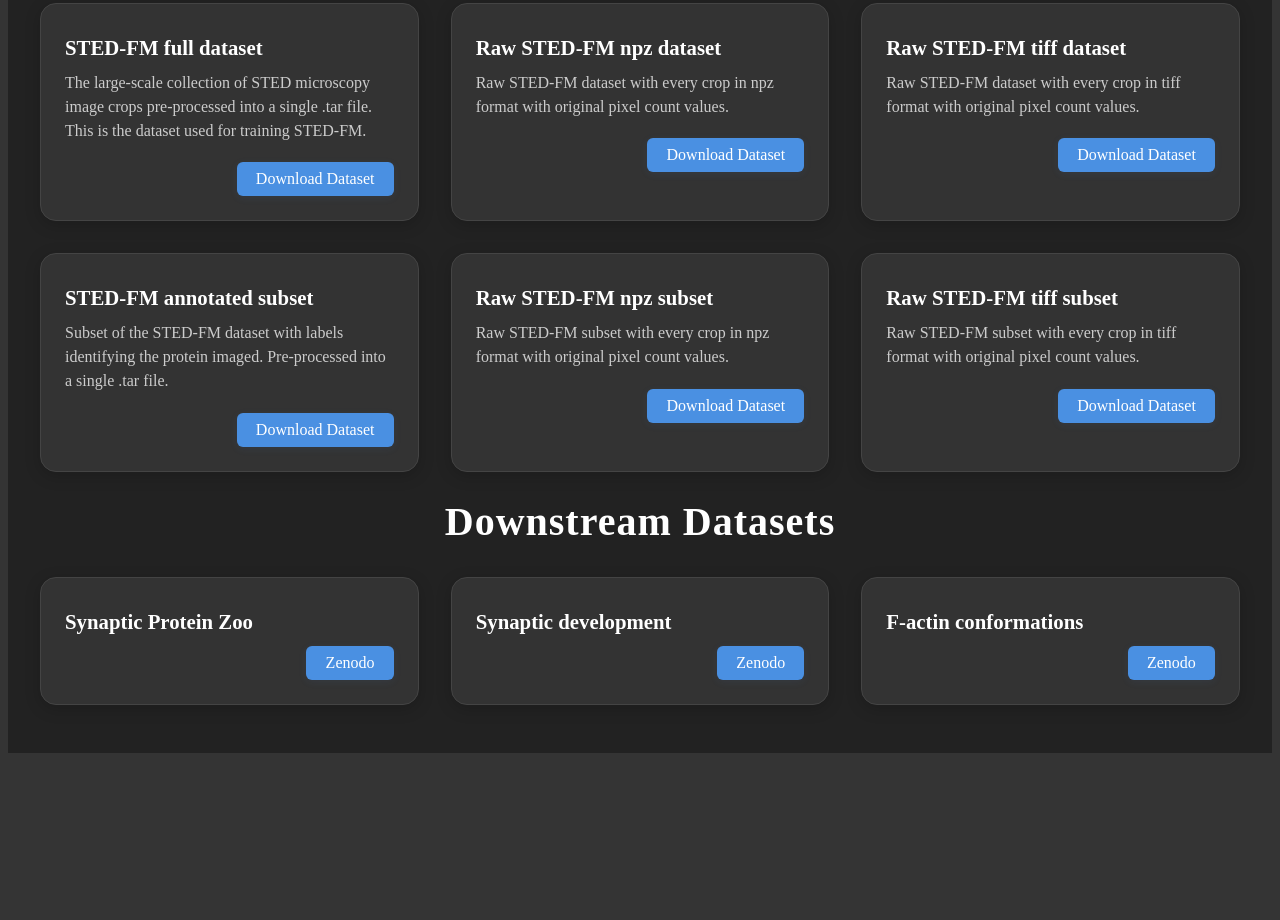
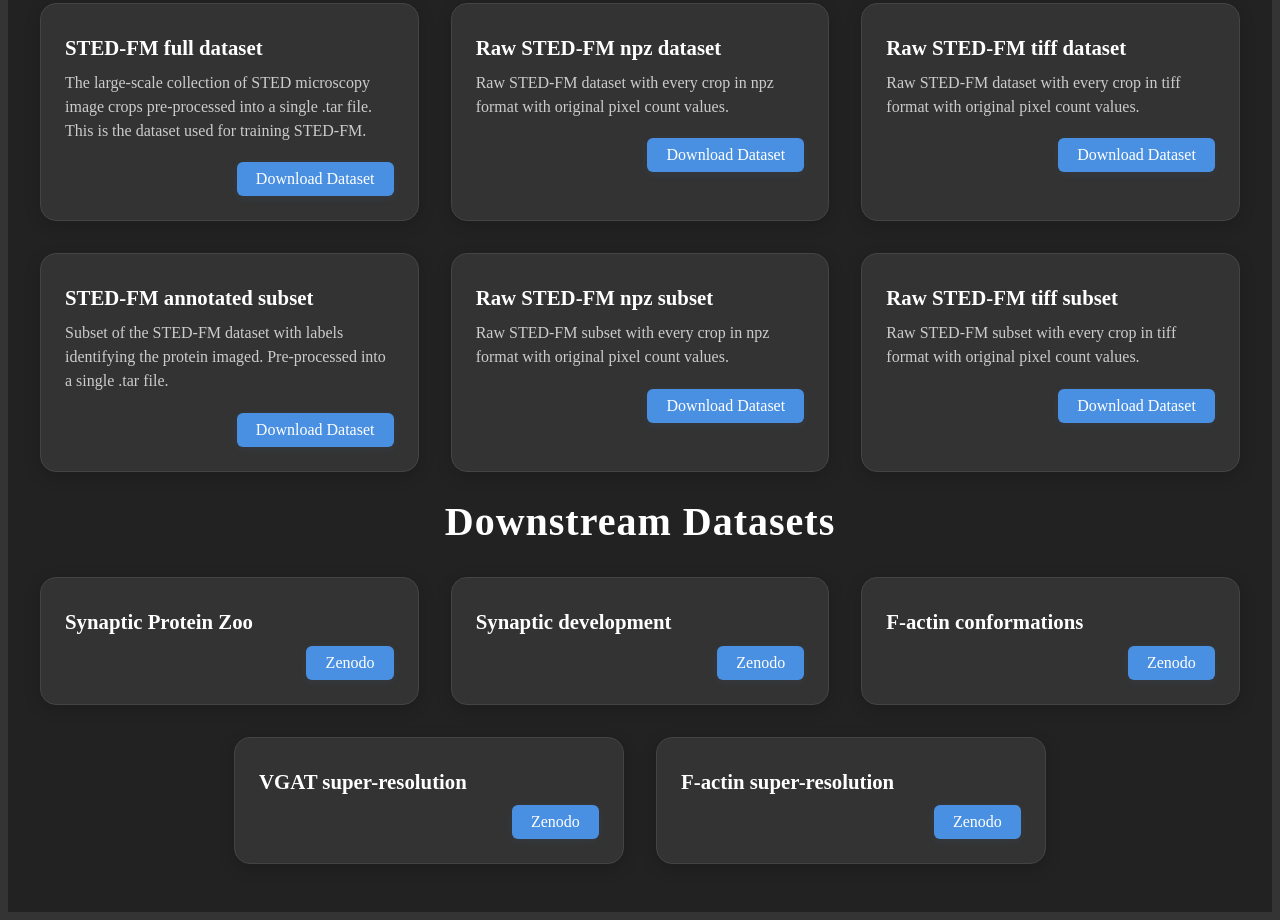
Before and after one commit to FLClab/stedfm, a plain HTML site: page index.html in a window 1280 px wide. Shown: the part 1792-2712 px from the top of the page. Before the commit the page ends 2553 px from the top, so only its background shows below. Drawn offline with Linux system fonts and the light colour scheme.

Commit message:
update(datasets): super-res dataset zenodo links

```diff
--- a/index.html
+++ b/index.html
@@ -83,6 +83,15 @@
                 <h2>F-actin conformations</h2>
                 <a href="https://doi.org/10.5281/zenodo.15608267" target="_blank" class="download-link" data-dataset="Synaptic Protein Zoo">Zenodo</a>
             </li>
+            <li class="dataset-item">
+                <h2>VGAT super-resolution</h2>
+                <a href="https://doi.org/10.5281/zenodo.17915231" target="_blank" class="download-link" data-dataset="Synaptic Protein Zoo">Zenodo</a>
+            </li>
+            <li class="dataset-item">
+                <h2>F-actin super-resolution</h2>
+                <a href="https://doi.org/10.5281/zenodo.17915089" target="_blank" class="download-link" data-dataset="Synaptic Protein Zoo">Zenodo</a>
+            </li>
+
         </ul>
     </div>
 
```
Also changed, not shown: 1 other file.
